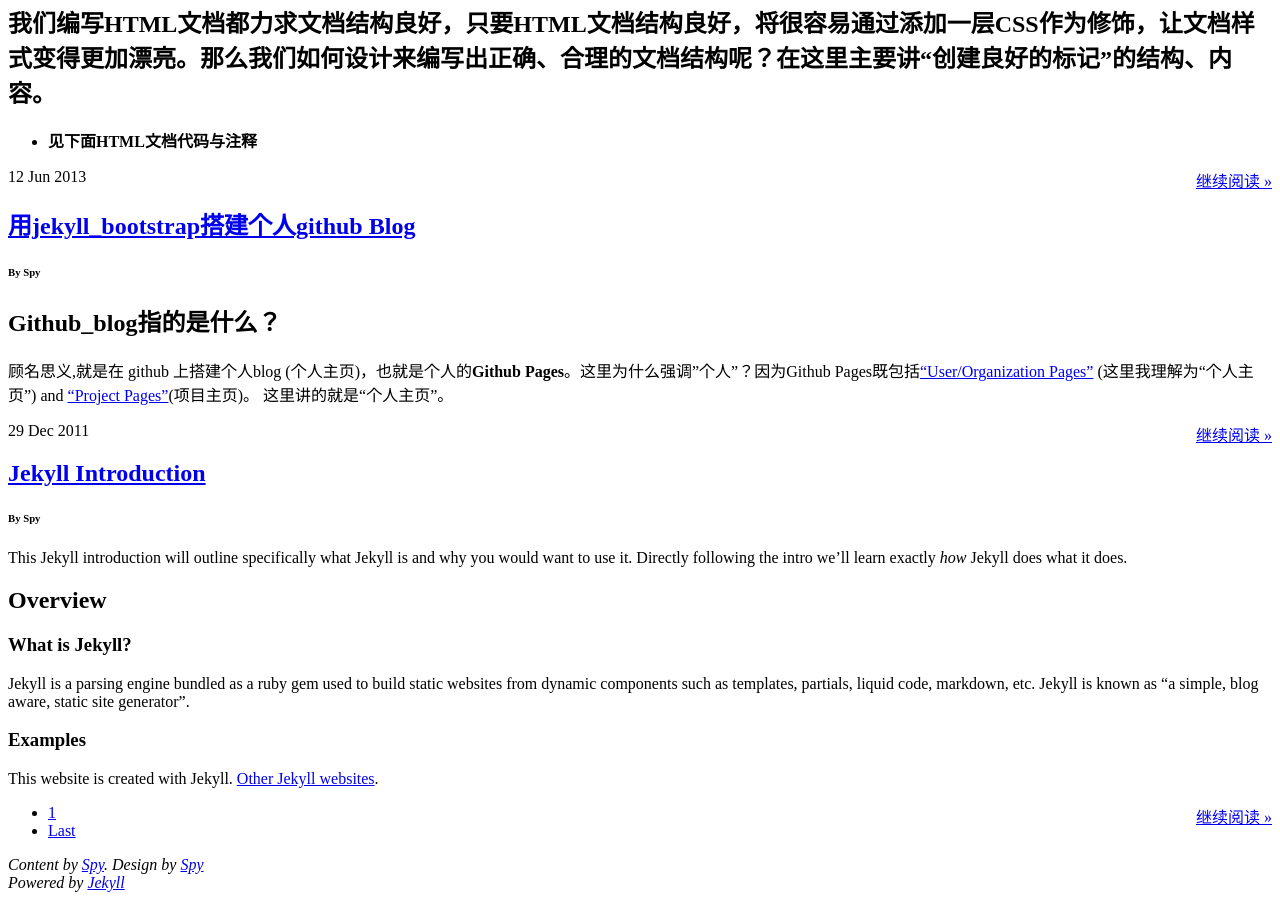
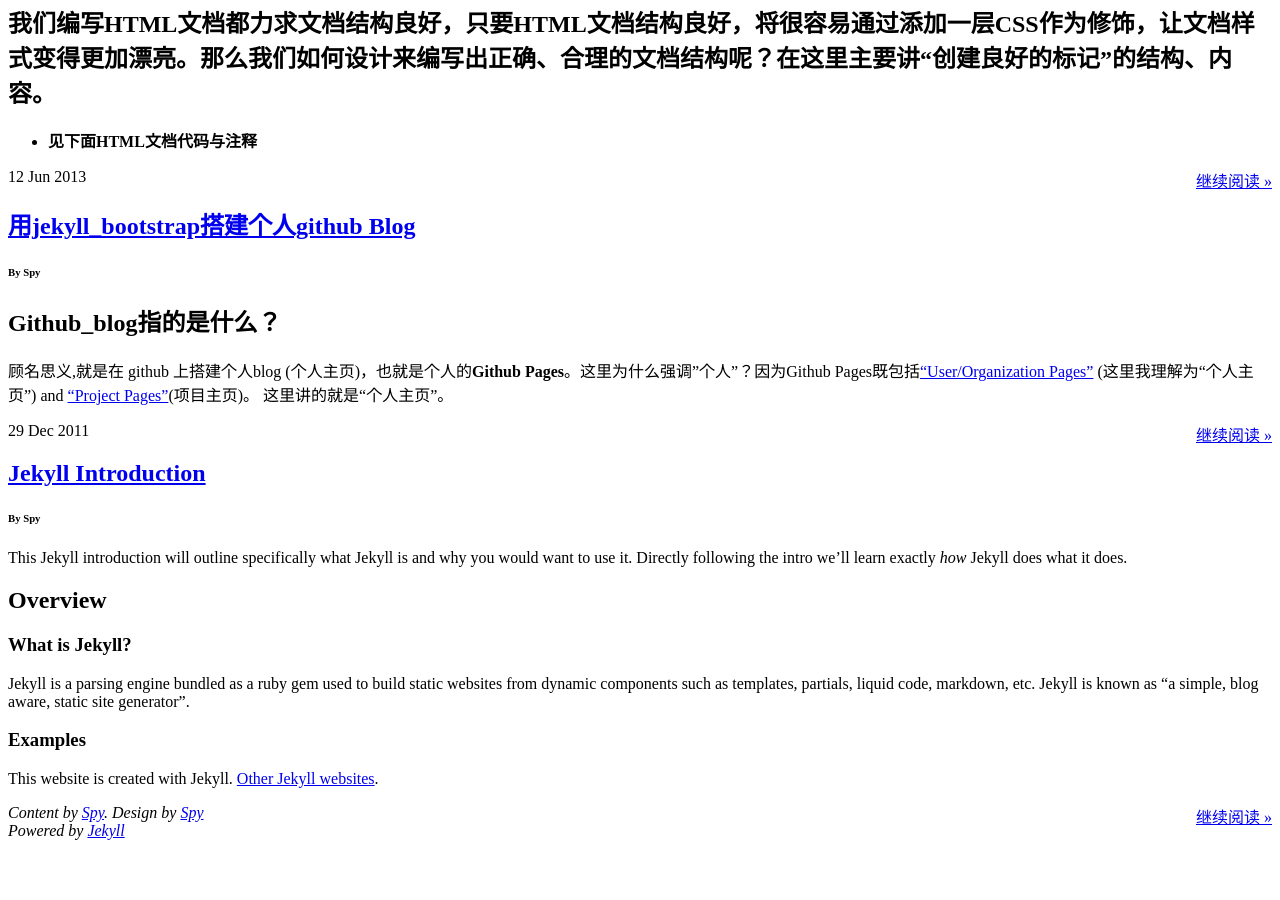
Before and after one commit to pigerla/pigerla.github.com, a Jekyll site: the page built from index.html, in a window 1280 px wide and 900 px high, scrolled down 2745 px. Built offline with Jekyll 4.4.1, drawn with Linux system fonts in a browser that asks for light colours; after the commit the page ends 3593 px from its top, so only the background shows below that.

Commit message:
Update index.html

```diff
--- a/index.html
+++ b/index.html
@@ -40,34 +40,3 @@
 	<a href="{{ BASE_PATH }}{{ post.url }}" style="float:right;" >继续阅读 &raquo;</a>
 </div>
 {% endfor %}
-
-<!--添加分页功能-->
-
-{% if paginator.total_pages != 1  %}
-<div id="pagination" class="pagination">
-    <ul class="pages fix_height">
-        {% if paginator.page == 1  %}
-        <li class="current-page">
-            <span>1</span>
-            {% else  %}
-        <li class="page">
-            <a href="{{ pager_url  }}/">1</a>
-            {% endif  %}
-        </li>
-        {% for count in (2..paginator.total_pages)  %}
-
-        {% if count == paginator.page  %}
-        <li class="page current-page">
-            <span>{{ count  }}</span>
-            {% else  %}
-        <li class="page">
-            <a href="{{ pager_url  }}/page{{ count  }}/">{{ count  }}</a>
-            {% endif  %}
-        </li>
-        {% endfor  %}
-        <li class="page last_page">
-            <a href="{{ pager_url  }}/page{{ paginator.total_pages  }}/">Last</a>
-        </li>
-    </ul>
-</div>
-{% endif   %}
```
